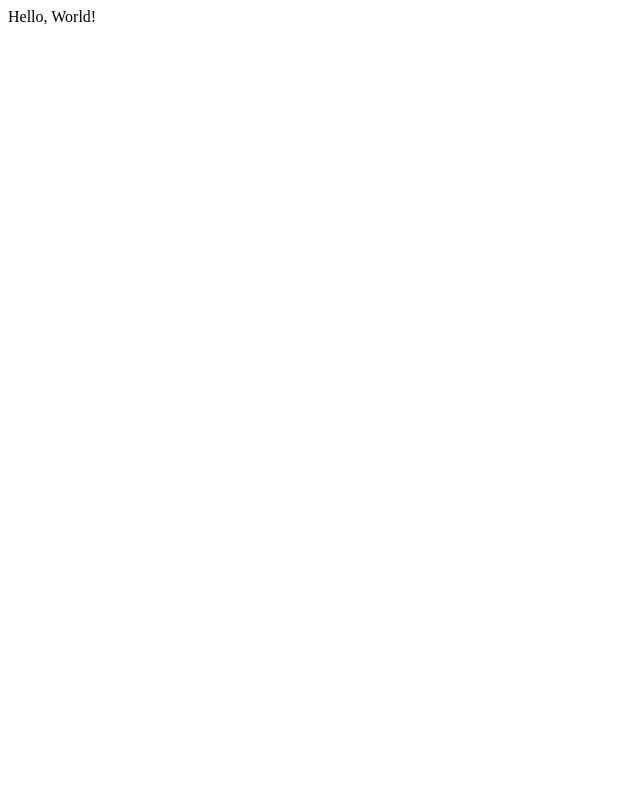
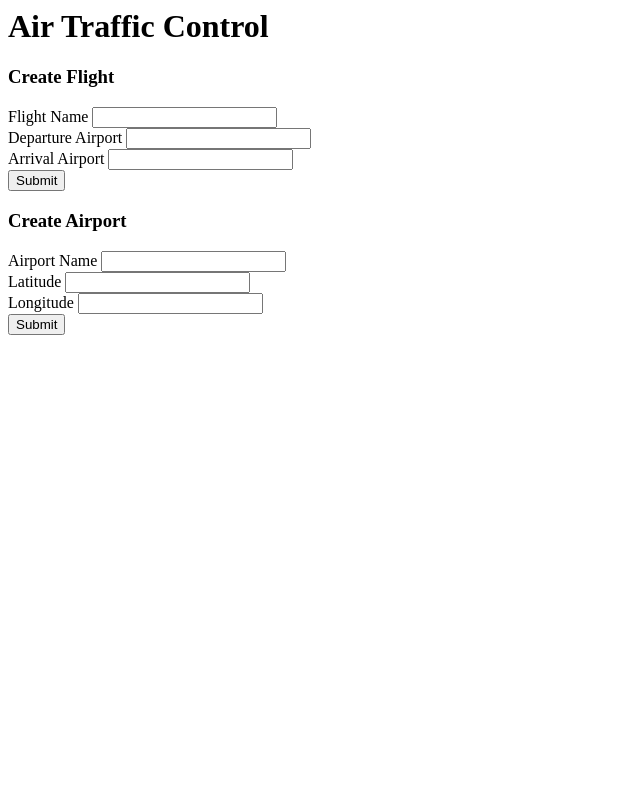
Before and after one commit to johntalbot1215/air-traffic-paltform, a Flask app: page / in a window 1280 px wide. Before the commit the part shown is almost empty. Shown: the whole page, without its empty margins (0-640 px from the left). Run offline with Flask 2, Linux system fonts and the light colour scheme.

Commit message:
Initial endpoints for web-app

```diff
--- a/web-app/app.py
+++ b/web-app/app.py
@@ -1,6 +1,23 @@
 from flask import Flask
+from flask import render_template
+from flask import make_response
+from flask import request
+
+
 app = Flask(__name__)
 
 @app.route('/')
-def hello_world():
-    return 'Hello, World!'
+def serve_index():
+    return render_template('index.html')
+
+@app.route('/create-flight', methods=["POST"])
+def create_flight():
+    print("create flight")
+    print(request.form)
+    return make_response("ok", 200)
+
+@app.route('/create-flight')
+def create_airport():
+    print("create airport")
+    print(request.form)
+    return make_response("ok", 200)
--- a/web-app/templates/index.html
+++ b/web-app/templates/index.html
@@ -5,15 +5,15 @@
 <body>
     <h1>Air Traffic Control</h1>
     <h3>Create Flight</h3>
-    <form action="/create-flight">
+    <form action="/create-flight" method="post">
         <label for="flightName">Flight Name</label>
-        <input type="text" id="flightName">
+        <input type="text" id="flightName" name="flightName">
         <br/>
         <label for="departureAirport"> Departure Airport </label>
-        <input type="text" id="departureAirport">
+        <input type="text" id="departureAirport" name="departureAirport">
         <br/>
         <label for="arrivalAirport"> Arrival Airport </label>
-        <input type="text" id="arrivalAirport">
+        <input type="text" id="arrivalAirport" name="arrivalAirport">
         <br/>
         <input type="submit" value="Submit">
     </form>
```
